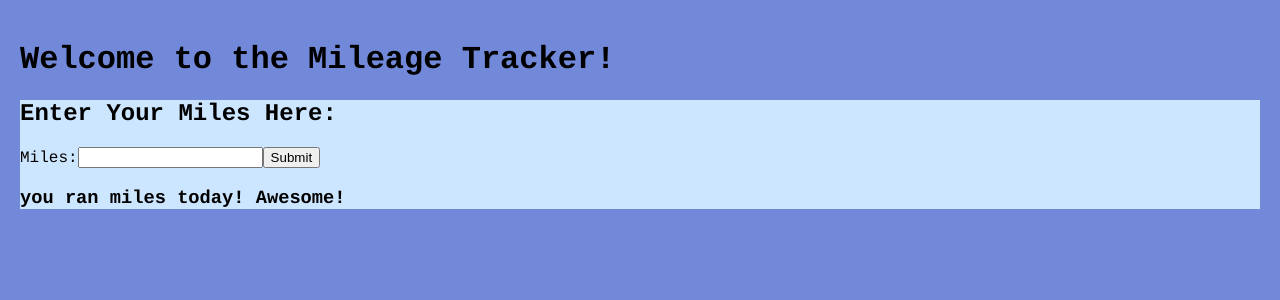
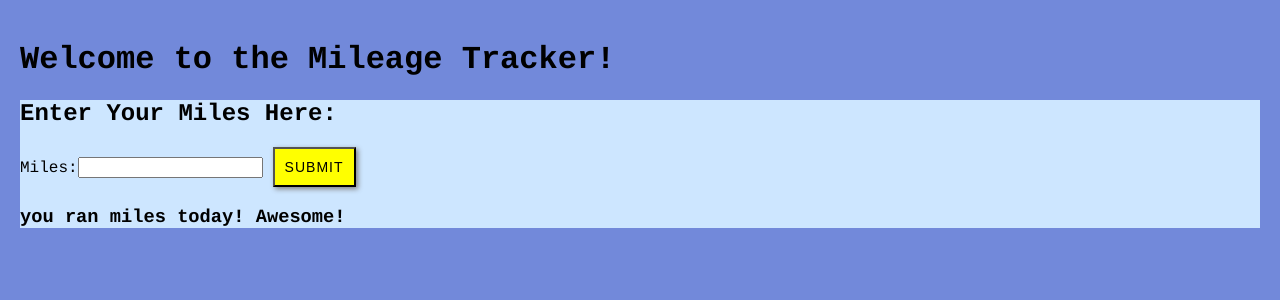
Before and after one commit to edawson1980/react-mileage-tracker, a React (Create React App) app: page / in a window 1280 px wide. Shown: the top 300 px of the page. Built offline with nearby package versions, Linux system fonts and the light colour scheme.

Commit message:
change styling on form submit button

```diff
--- a/src/App.css
+++ b/src/App.css
@@ -14,13 +14,3 @@
 .main{
   padding: 20px;
 }
-
-.daily-submit{
-  margin-left: 10px;
-  padding: 10px;
-  font-size: 14px;
-  text-transform: uppercase;
-  letter-spacing: 1px;
-  background-color: yellow;
-  box-shadow: 2px 2px 5px gray;
-}
--- a/src/Form.css
+++ b/src/Form.css
@@ -1,3 +1,13 @@
 .Form{
   background-color: #CDE6FF;
 }
+
+.form-submit{
+  margin-left: 10px;
+  padding: 10px;
+  font-size: 14px;
+  text-transform: uppercase;
+  letter-spacing: 1px;
+  background-color: yellow;
+  box-shadow: 2px 2px 5px gray;
+}
--- a/src/Form.js
+++ b/src/Form.js
@@ -39,7 +39,8 @@ class Form extends Component {
             <input type="text" defaultValue={this.state.value} onChange={this.handleChange} />
           </label>
 
-            <input type="submit" value="Submit" />
+          <input type="submit" value="Submit" className='form-submit'/>
+
 
         </form>
 
```
